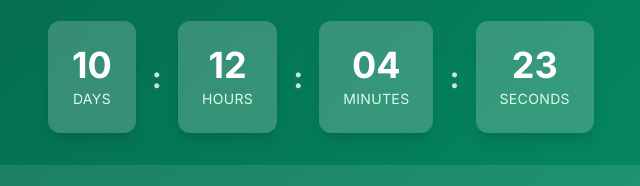
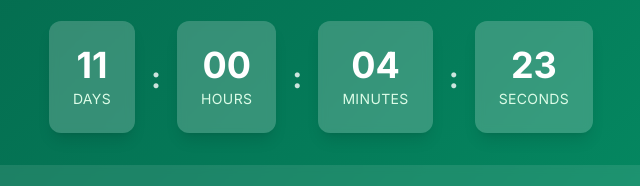
Before and after one commit to Shafayet-jamil/IUPC-Registration-Site, a website: page index.html in a window 1280 px wide. Shown: the part 351-537 px from the top of the page, 319-959 px from the left. Drawn offline with nearby package versions, Linux system fonts and the light colour scheme.

Commit message:
Again Time Correction

```diff
--- a/index.html
+++ b/index.html
@@ -542,7 +542,7 @@ setTimeout(() => {
 });
 function updateCountdown() {
     // Target date: September 19, 2025 at 9:00 AM
-    const contestDate = new Date('2025-09-19T02:30:00').getTime();
+    const contestDate = new Date('2025-09-19T14:30:00').getTime();
     const now = new Date().getTime();
     const distance = contestDate - now;
 
@@ -568,7 +568,7 @@ setInterval(updateCountdown, 1000);
 
 // Log the target date for debugging (you can remove this)
     // console.log('Contest Date:', new Date('2025-09-19T09:00:00'));
-console.log('Contest Date:', new Date('2025-09-19T02:30:00'));
+console.log('Contest Date:', new Date('2025-09-19T14:30:00'));
 console.log('Current Date:', new Date());
 // Enhanced form handling with Google Sheets
 document.getElementById('registration-form').addEventListener('submit', function(e) {
```
